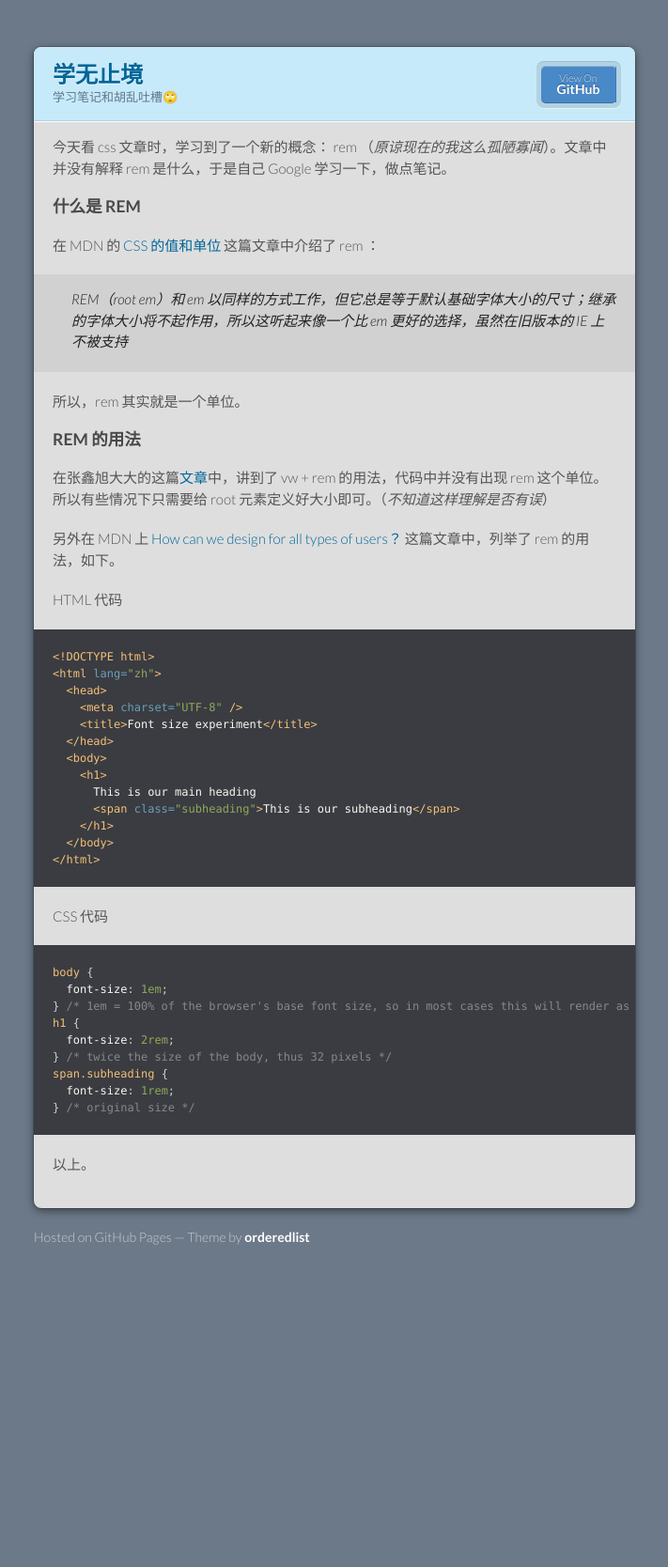
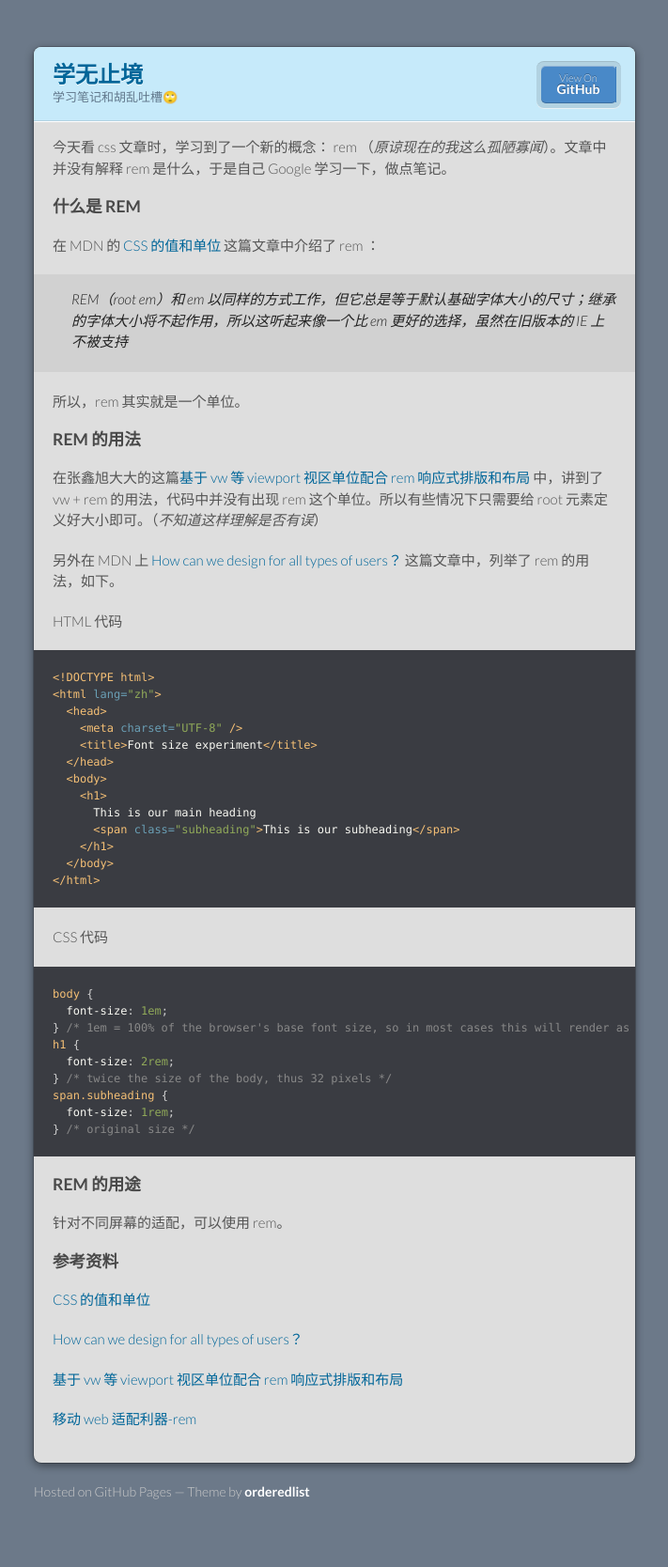
Before and after one commit to fzero17/fzero17.github.io, a Jekyll site: the page built from _posts/2019-01-16-learn-about-rem.md, in a window 1280 px wide. Shown: the whole page at 94% size, without its empty margins (284-995 px from the left). Built offline with Jekyll 4.4.1, drawn with Linux system fonts in a browser that asks for light colours; before the commit the page ends 1397 px from its top, so only the background shows below that.

Commit message:
update reference

````diff
--- a/_posts/2019-01-16-learn-about-rem.md
+++ b/_posts/2019-01-16-learn-about-rem.md
@@ -17,7 +17,8 @@ categories: css3
 
 ### REM 的用法
 
-在张鑫旭大大的这篇[文章](https://www.zhangxinxu.com/wordpress/2016/08/vw-viewport-responsive-layout-typography/)中，讲到了 vw + rem 的用法，代码中并没有出现 rem 这个单位。所以有些情况下只需要给 root 元素定义好大小即可。（_不知道这样理解是否有误_）
+在张鑫旭大大的这篇[基于 vw 等 viewport 视区单位配合 rem 响应式排版和布局
+](https://www.zhangxinxu.com/wordpress/2016/08/vw-viewport-responsive-layout-typography/)中，讲到了 vw + rem 的用法，代码中并没有出现 rem 这个单位。所以有些情况下只需要给 root 元素定义好大小即可。（_不知道这样理解是否有误_）
 
 另外在 MDN 上 [How can we design for all types of users？](https://developer.mozilla.org/en-US/docs/Learn/Common_questions/Design_for_all_types_of_users) 这篇文章中，列举了 rem 的用法，如下。
 
@@ -53,4 +54,17 @@ span.subheading {
 } /* original size */
 ```
 
-以上。
+### REM 的用途
+
+针对不同屏幕的适配，可以使用 rem。
+
+### 参考资料
+
+[CSS 的值和单位](https://developer.mozilla.org/zh-CN/docs/Learn/CSS/Introduction_to_CSS/Values_and_units)
+
+[How can we design for all types of users？](https://developer.mozilla.org/en-US/docs/Learn/Common_questions/Design_for_all_types_of_users)
+
+[基于 vw 等 viewport 视区单位配合 rem 响应式排版和布局
+](https://www.zhangxinxu.com/wordpress/2016/08/vw-viewport-responsive-layout-typography/)
+
+[移动 web 适配利器-rem](http://www.alloyteam.com/2016/03/mobile-web-adaptation-tool-rem/)
````
